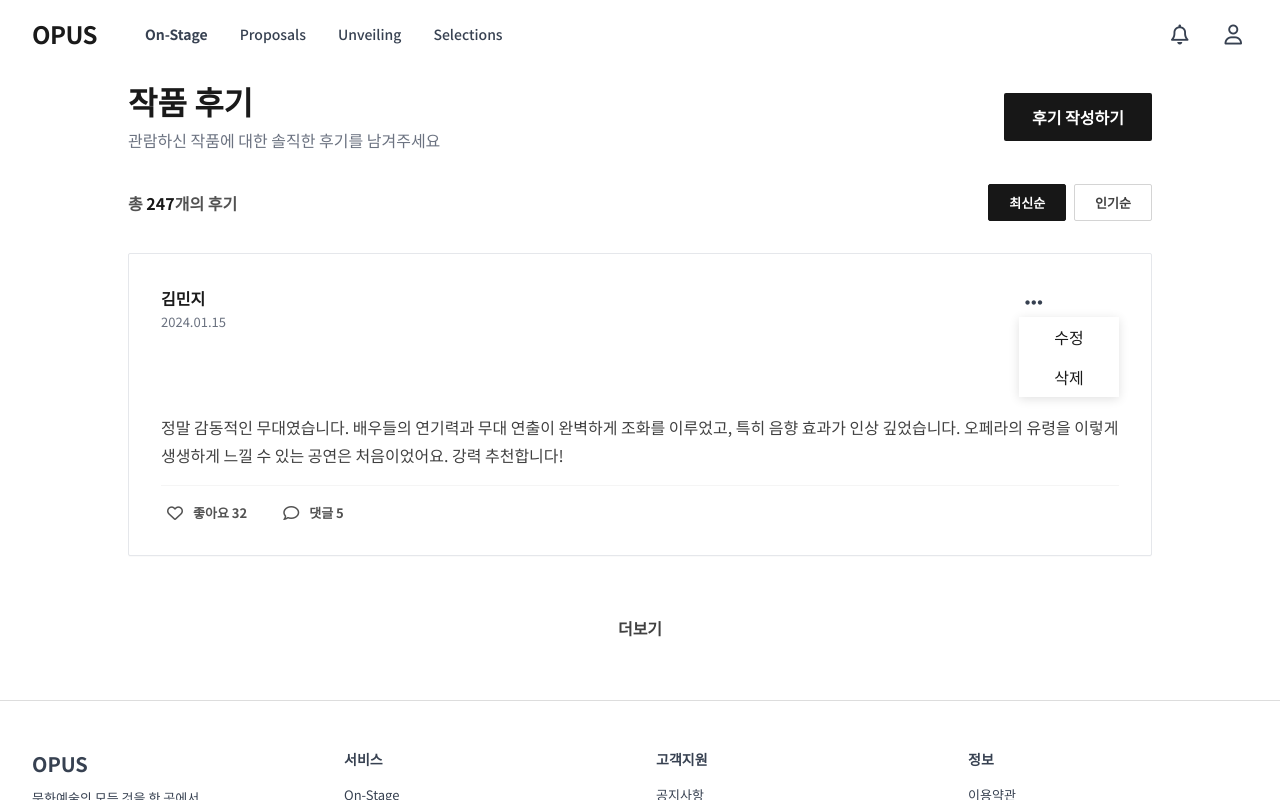
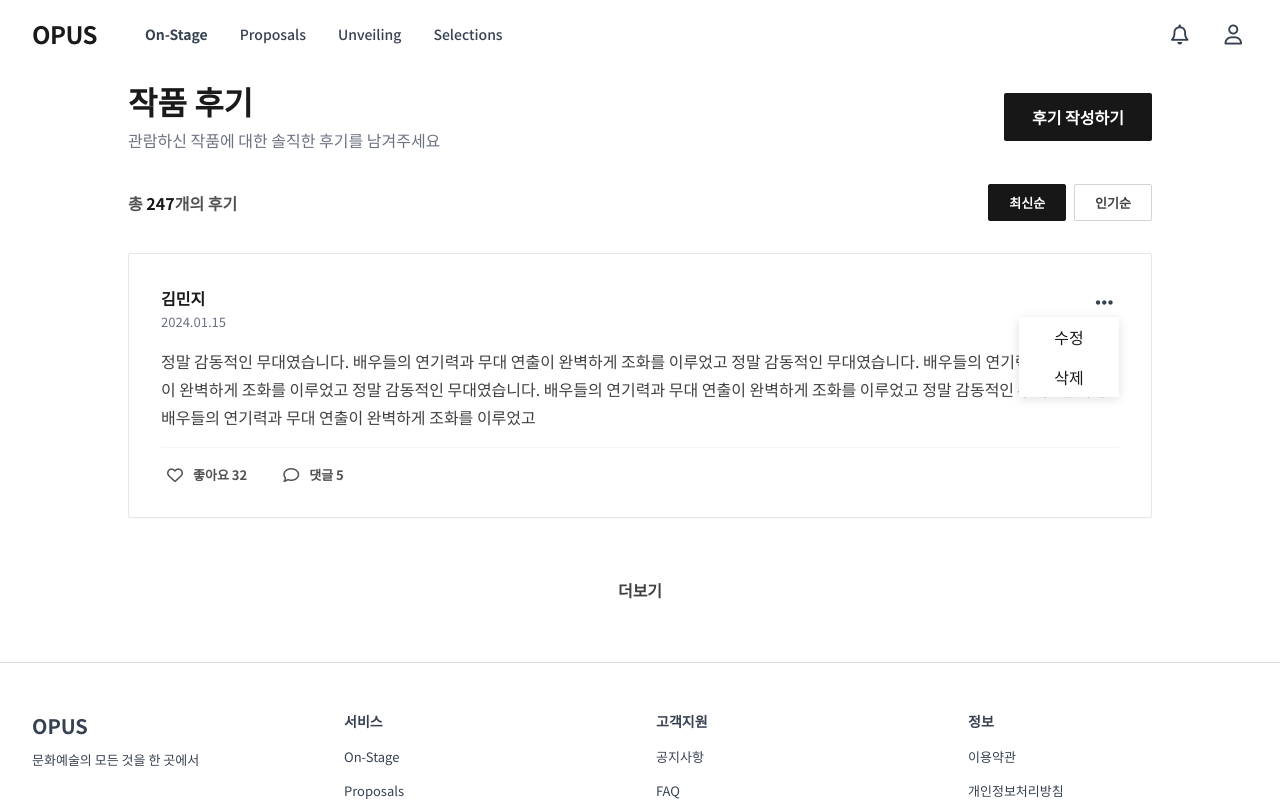
Before and after one commit to NiKangNaeKang/OPUS, a React (Vite) app in the folder opus/: page /onStage/reviews in a window 1280 px wide. Both pictures are taken after a click on the button 1104 px from the left and 301 px from the top of the page. Shown: the top 800 px of the page. Built offline with nearby package versions, Linux system fonts and the light colour scheme.

Commit message:
20260205 최보윤 후기 페이지 버튼 기능 업로드

```diff
--- a/opus/src/css/pages/onStage/reviews.css
+++ b/opus/src/css/pages/onStage/reviews.css
@@ -527,6 +527,16 @@ input, textarea{ outline:none; }
   margin-bottom: 32px;
 }
 
+.meat-wrapper {
+  position: relative;
+  display: inline-block;
+}
+
+.meat-wrapper > button {
+  position: relative;
+  z-index: 1;
+}
+
 .meat-container {
   width: 100px;
   height: 80px;
@@ -537,6 +547,16 @@ input, textarea{ outline:none; }
 
   border-radius: 3spx;
   box-shadow: 0 2px 10px rgba(0, 0, 0, 0.12);
+
+  position: absolute;
+  top: 100%;
+  right: 0;
+  z-index: 9999;
+  background: #fff;
+}
+
+.meat-container.hidden {
+  display: none;
 }
 
 .meat-content-update, .meat-content-delete {
@@ -550,3 +570,9 @@ input, textarea{ outline:none; }
 .meat-content-update:hover, .meat-content-delete:hover {
   background-color: #e5e5e5;
 }
+
+.text-edit {
+  width: 100%;
+  height: 100%;
+  align-self: flex-start;
+}
--- a/opus/src/pages/onStage/Reviews.jsx
+++ b/opus/src/pages/onStage/Reviews.jsx
@@ -11,10 +11,11 @@ export default function Reviews() {
   const [isMeatOpen, setIsMeatOpen] = useState(false);
   const meatBackground = useRef();
   const meatCloseHandler = (e) => {
-    if(isMeatOpen && ! meatBackground.current.contains(e.target)) {
+    if(isMeatOpen && meatBackground.current && ! meatBackground.current.contains(e.target)) {
       setIsMeatOpen(false);
     }
   };
+
   useEffect(() => {
     document.addEventListener('mousedown', meatCloseHandler);
     return () => {
@@ -25,6 +26,10 @@ export default function Reviews() {
   const toggleMeatOpen = () => {
     setIsMeatOpen(isMeatOpen => !isMeatOpen);
   }
+
+  const originReview = "정말 감동적인 무대였습니다. 배우들의 연기력과 무대 연출이 완벽하게 조화를 이루었고 정말 감동적인 무대였습니다. 배우들의 연기력과 무대 연출이 완벽하게 조화를 이루었고 정말 감동적인 무대였습니다. 배우들의 연기력과 무대 연출이 완벽하게 조화를 이루었고 정말 감동적인 무대였습니다. 배우들의 연기력과 무대 연출이 완벽하게 조화를 이루었고 ";
+  const [isEditing, setIsEditing] = useState(false);
+  const [editReview, setEditReview] = useState(originReview);
 
   const submitReview = () => {
     if(!writeReview.trim()) return;
@@ -93,32 +98,33 @@ export default function Reviews() {
               <button className="icon-btn icon-btn--muted" type="button" aria-label="더보기" onClick={() => toggleMeatOpen()}>
                 <i className="fa-solid fa-ellipsis" aria-hidden="true"></i>
               </button>
-
-              {/* ========== 조건부 렌더링 ========== */}
-
               {
                 isMeatOpen &&
                 <div className={`meat-container ${isMeatOpen ? "" : "hidden"}`}
-                ref={meatBackground}
                 onClick={e => {
                   if(e.target === meatBackground.current) {
                     setIsMeatOpen(false);
                   }
                 }}>
-                <div className='meat-content-update'>수정</div>
+                <div className='meat-content-update'
+                  onClick={() => {
+                    setIsEditing(true);
+                    setIsMeatOpen(false);
+                  }}>
+                    수정
+                  </div>
                 <div className='meat-content-delete'>삭제</div>
-
               </div>
               }
             </div>
           </div>
 
           <div className="review__body">
-            <p className="text">
-              정말 감동적인 무대였습니다. 배우들의 연기력과 무대 연출이 완벽하게 조화를 이루었고,
-              특히 음향 효과가 인상 깊었습니다. 오페라의 유령을 이렇게 생생하게 느낄 수 있는 공연은
-              처음이었어요. 강력 추천합니다!
-            </p>
+            {!isEditing ? (
+              <p className='text'>{editReview}</p>
+            ) : (
+              <textarea className='text-edit' value={editReview} onChange={(e) => setEditReview(e.target.value)}></textarea>
+            )}
           </div>
 
           <div className="review__actions">
```
